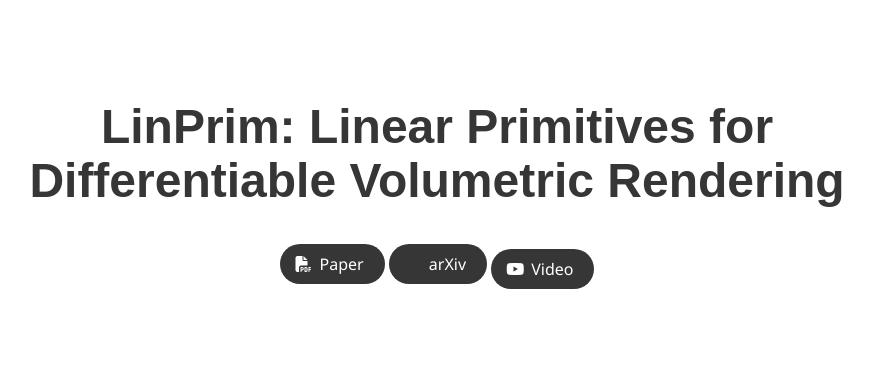
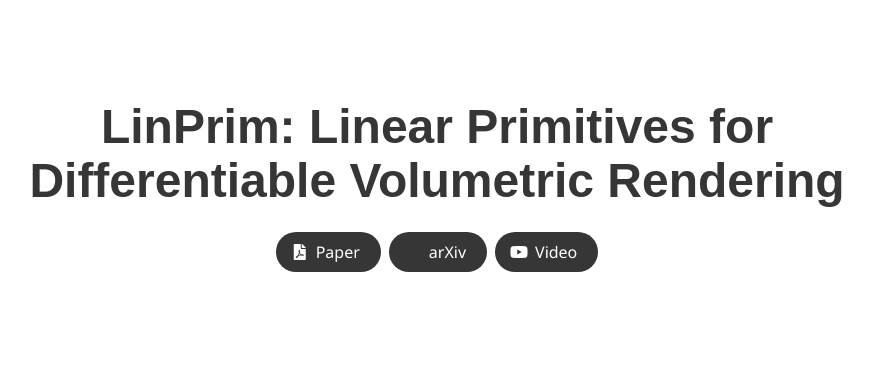
Before and after one commit to nicolasvonluetzow/LinPrim, a plain HTML site: page index.html in a window 1280 px wide. Shown: the top 365 px of the page, without its empty margins (203-1076 px from the left). Drawn offline with nearby package versions, Linux system fonts and the light colour scheme; some icons are missing; a web font is replaced by a local one.

Commit message:
General website cleanup

```diff
--- a/index.html
+++ b/index.html
@@ -8,25 +8,36 @@
   <meta name="viewport" content="width=device-width, initial-scale=1">
   <title>LinPrim: Linear Primitives for Differentiable Volumetric Rendering</title>
 
+  <!-- Google Fonts -->
   <link href="https://fonts.googleapis.com/css?family=Google+Sans|Noto+Sans|Castoro" rel="stylesheet">
 
+  <!-- Main Bulma CSS -->
   <link rel="stylesheet" href="./static/css/bulma.min.css">
-  <link rel="stylesheet" href="./static/css/bulma-carousel.min.css">
-  <link rel="stylesheet" href="./static/css/bulma-slider.min.css">
-  <link rel="stylesheet" href="./static/css/fontawesome.all.min.css">
+
+  <!-- Font Awesome (CDN version for reliability) -->
+  <link rel="stylesheet" href="https://use.fontawesome.com/releases/v5.15.4/css/all.css">
+
+  <!-- Academicons -->
   <link rel="stylesheet" href="https://cdn.jsdelivr.net/gh/jpswalsh/academicons@1/css/academicons.min.css">
+
+  <!-- Custom CSS (Adjust or remove if not needed) -->
   <link rel="stylesheet" href="./static/css/index.css">
+
+  <!-- Favicon -->
   <link rel="icon" href="./static/images/favicon.svg">
 
-  <script src="https://ajax.googleapis.com/ajax/libs/jquery/3.5.1/jquery.min.js"></script>
-  <script defer src="./static/js/fontawesome.all.min.js"></script>
-  <script src="./static/js/bulma-carousel.min.js"></script>
-  <script src="./static/js/bulma-slider.min.js"></script>
+  <!-- Font Awesome local (remove if using CDN or if file doesn't exist) -->
+  <!-- <script defer src="./static/js/fontawesome.all.min.js"></script> -->
+
+  <!-- Remove these if not using them -->
+  <!-- <script src="./static/js/bulma-carousel.min.js"></script> -->
+  <!-- <script src="./static/js/bulma-slider.min.js"></script> -->
+
+  <!-- Custom JS (Adjust or remove if not needed) -->
   <script src="./static/js/index.js"></script>
 </head>
 
 <body>
-
   <nav class="navbar" role="navigation" aria-label="main navigation">
     <div class="navbar-brand">
       <a role="button" class="navbar-burger" aria-label="menu" aria-expanded="false">
@@ -37,43 +48,33 @@
     </div>
   </nav>
 
-
   <section class="hero">
     <div class="hero-body">
       <div class="container is-max-desktop">
         <div class="columns is-centered">
           <div class="column has-text-centered">
-            <h1 class="title is-1 publication-title">LinPrim: Linear Primitives for Differentiable Volumetric Rendering
+            <h1 class="title is-1 publication-title">
+              LinPrim: Linear Primitives for Differentiable Volumetric Rendering
             </h1>
-            <div class="column has-text-centered">
-              <div class="publication-links">
-                <!-- PDF Link. -->
-                <span class="link-block"></span>
-                <a href="https://arxiv.org/pdf/2501.16312" class="external-link button is-normal is-rounded is-dark">
+            <div class="buttons is-centered">
+              <a href="https://arxiv.org/pdf/2501.16312" class="button is-normal is-rounded is-dark">
                 <span class="icon">
                   <i class="fas fa-file-pdf"></i>
                 </span>
                 <span>Paper</span>
               </a>
-                </span>
-                <span class="link-block"></span>
-                <a href="https://arxiv.org/abs/2501.16312" class="external-link button is-normal is-rounded is-dark">
+              <a href="https://arxiv.org/abs/2501.16312" class="button is-normal is-rounded is-dark">
                 <span class="icon">
                   <i class="ai ai-arxiv"></i>
                 </span>
                 <span>arXiv</span>
               </a>
-                </span>
-                <!-- Video Link. -->
-                <span class="link-block">
-                  <a href="https://youtu.be/P2yeHwmGaeM" class="external-link button is-normal is-rounded is-dark">
+              <a href="https://youtu.be/P2yeHwmGaeM" class="button is-normal is-rounded is-dark">
                 <span class="icon">
                   <i class="fab fa-youtube"></i>
                 </span>
                 <span>Video</span>
               </a>
-                </span>
-              </div>
             </div>
           </div>
         </div>
@@ -82,20 +83,20 @@
 
   <section class="section">
     <div class="container is-max-desktop">
-
-      <!-- Paper video. -->
+      <!-- Paper video -->
       <div class="columns is-centered has-text-centered">
         <div class="column is-four-fifths">
           <h2 class="title is-3">Video</h2>
           <div class="publication-video">
             <iframe src="https://www.youtube.com/embed/P2yeHwmGaeM?si=x5VkqieJLKkWU0mv&amp;showinfo=0" frameborder="0"
-              allow="autoplay; encrypted-media" allowfullscreen></iframe>
+              allow="autoplay; encrypted-media" allowfullscreen>
+            </iframe>
           </div>
         </div>
       </div>
-      <!--/ Paper video. -->
+      <!--/ Paper video -->
 
-      <!-- Abstract. -->
+      <!-- Abstract -->
       <div class="columns is-centered has-text-centered">
         <div class="column is-four-fifths">
           <h2 class="title is-3">Abstract</h2>
@@ -122,10 +123,9 @@
           </div>
         </div>
       </div>
-      <!--/ Abstract. -->
+      <!--/ Abstract -->
     </div>
   </section>
-
 
   <footer class="footer">
     <div class="container">
@@ -133,20 +133,20 @@
         <div class="column is-8">
           <div class="content">
             <p>
-              This website is licensed under a <a rel="license"
-                href="http://creativecommons.org/licenses/by-sa/4.0/">Creative
-                Commons Attribution-ShareAlike 4.0 International License</a>.
+              This website is licensed under a
+              <a rel="license" href="http://creativecommons.org/licenses/by-sa/4.0/">
+                Creative Commons Attribution-ShareAlike 4.0 International License
+              </a>.
             </p>
             <p>
-              This code was borrowed from the <a href="https://github.com/nerfies/nerfies.github.io">nerfies
-                webpage</a>.
+              This code was borrowed from the
+              <a href="https://github.com/nerfies/nerfies.github.io">nerfies webpage</a>.
             </p>
           </div>
         </div>
       </div>
     </div>
   </footer>
-
 </body>
 
 </html>
```
Lines whose indentation alone changed are shown as unchanged.
